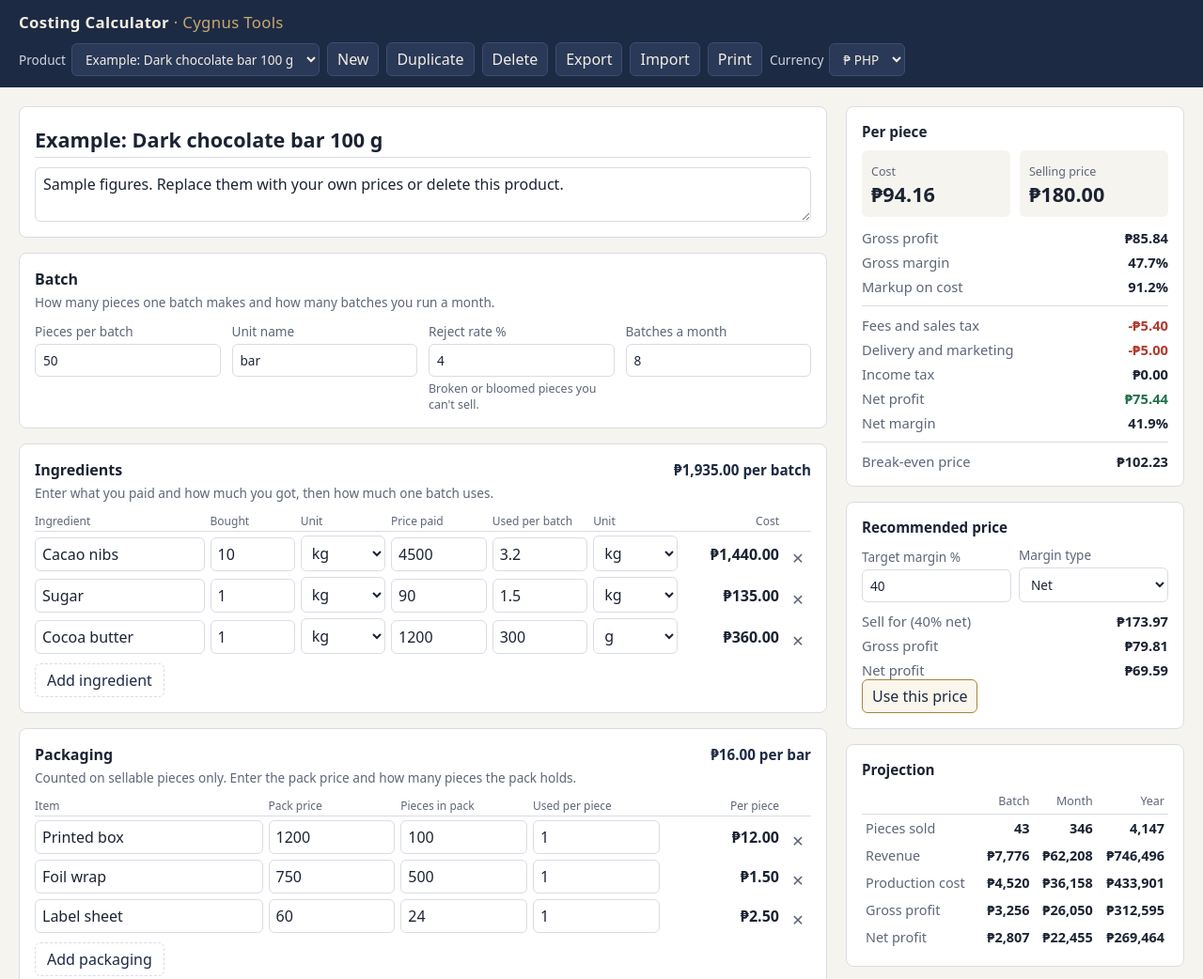
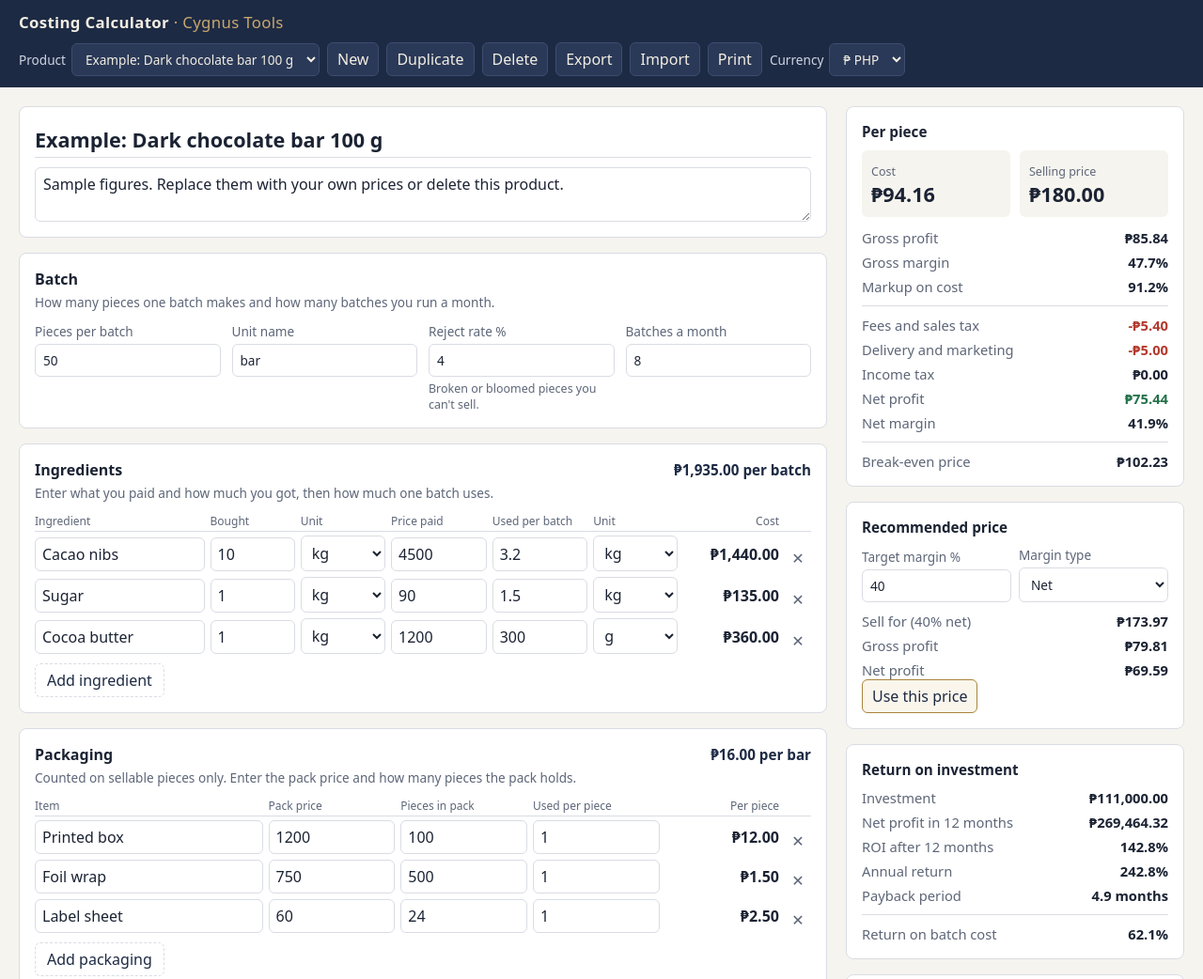
Before and after one commit to shinigami1235-creator/Costing-Calculator, a plain HTML site: page index.html in a window 1280 px wide. Shown: the top 1042 px of the page at 94% size. Drawn offline with Linux system fonts and the light colour scheme.

Commit message:
Add investment section with ROI and payback
ROI over a chosen number of months, annual return, payback period
and return on batch cost. Products saved before this version get
the new fields filled in on load.

Co-Authored-By: Claude Opus 5.5 <noreply@anthropic.com>
Claude-Session: https://claude.ai/code/session_01MQWzxTWm1s4rqVkeYi2u9H

```diff
--- a/index.html
+++ b/index.html
@@ -66,6 +66,8 @@ input:focus,select:focus,textarea:focus{outline:2px solid color-mix(in srgb,var(
 .g-labor{grid-template-columns:1.8fr .7fr .9fr 1fr .9fr 28px}
 .g-elec{grid-template-columns:1.8fr 1fr 1fr .9fr 28px}
 .g-over{grid-template-columns:1.8fr 1fr 1fr .9fr 28px}
+.g-inv{grid-template-columns:2.6fr 1fr 28px}
+.headrow.g-inv span{text-align:left!important}
 
 @media (min-width:721px){ .row label span{display:none} }
 @media (max-width:720px){
@@ -215,6 +217,17 @@ dialog button.danger{background:var(--bad);border-color:var(--bad);color:#fff}
       <button class="add" type="button" data-add="overhead">Add overhead</button>
     </section>
 
+    <section class="card" data-sec="investment">
+      <h2>Investment <span class="total" data-total="investment"></span></h2>
+      <p class="hint">One-time costs to start, such as machines, moulds, renovation and permits. These go into ROI and payback rather than the cost per piece.</p>
+      <div class="fields" style="margin-bottom:12px">
+        <label class="field">ROI period in months<input type="number" min="1" step="any" inputmode="decimal" data-k="roiMonths"></label>
+      </div>
+      <div class="headrow g-inv"><span>Item</span><span>Amount</span></div>
+      <div class="rows"></div>
+      <button class="add" type="button" data-add="investment">Add item</button>
+    </section>
+
     <section class="card">
       <h2>Selling</h2>
       <p class="hint">Gross profit is price minus cost. Net profit also takes out the fees and taxes below.</p>
@@ -268,6 +281,20 @@ dialog button.danger{background:var(--bad);border-color:var(--bad);color:#fff}
       </dl>
       <p class="msg" id="tMsg" hidden></p>
       <button class="useprice" id="tUse" type="button" hidden>Use this price</button>
+    </div>
+
+    <div class="res">
+      <h2>Return on investment</h2>
+      <p class="msg" id="iMsg" hidden></p>
+      <dl>
+        <dt>Investment</dt><dd id="iTotal"></dd>
+        <dt id="iNetLabel">Net profit</dt><dd id="iNet"></dd>
+        <dt id="iRoiLabel">ROI</dt><dd id="iRoi"></dd>
+        <dt>Annual return</dt><dd id="iAnnual"></dd>
+        <dt>Payback period</dt><dd id="iPayback"></dd>
+        <hr>
+        <dt>Return on batch cost</dt><dd id="iBatch"></dd>
+      </dl>
     </div>
 
     <div class="res">
@@ -390,6 +417,16 @@ const SECTIONS = {
       if (!n(r.amount)) return 0;
       return b ? n(r.amount) / b : {warn:"Set batches a month"};
     }
+  },
+  investment: {
+    grid: "g-inv",
+    noCost: true,
+    cols: [
+      {k:"name", label:"Item", type:"text"},
+      {k:"amount", label:"Amount"}
+    ],
+    blank: () => ({name:"", amount:""}),
+    cost(r){ return n(r.amount); }
   }
 };
 
@@ -402,12 +439,13 @@ function blankProduct(name){
     output: "", unitName: "piece", reject: "0", batchesMonth: "",
     kwhRate: "",
     price: "", feePct: "0", salesTaxPct: "0", otherPerPiece: "0", incomeTaxPct: "0", sellThrough: "100",
-    targetPct: "40", targetType: "net",
+    targetPct: "40", targetType: "net", roiMonths: "12",
     ingredients: [SECTIONS.ingredients.blank()],
     packaging: [SECTIONS.packaging.blank()],
     labor: [SECTIONS.labor.blank()],
     electricity: [SECTIONS.electricity.blank()],
-    overhead: [SECTIONS.overhead.blank()]
+    overhead: [SECTIONS.overhead.blank()],
+    investment: [SECTIONS.investment.blank()]
   };
 }
 
@@ -418,7 +456,7 @@ function exampleProduct(){
     output: "50", unitName: "bar", reject: "4", batchesMonth: "8",
     kwhRate: "12",
     price: "180", feePct: "0", salesTaxPct: "3", otherPerPiece: "5", incomeTaxPct: "0", sellThrough: "90",
-    targetPct: "40", targetType: "net",
+    targetPct: "40", targetType: "net", roiMonths: "12",
     ingredients: [
       {name:"Cacao nibs", buyQty:"10", buyUnit:"kg", price:"4500", useQty:"3.2", useUnit:"kg"},
       {name:"Sugar", buyQty:"1", buyUnit:"kg", price:"90", useQty:"1.5", useUnit:"kg"},
@@ -442,6 +480,11 @@ function exampleProduct(){
       {name:"Rent share", amount:"8000", per:"month"},
       {name:"Water", amount:"600", per:"month"},
       {name:"LPG", amount:"40", per:"batch"}
+    ],
+    investment: [
+      {name:"Melanger", amount:"45000"},
+      {name:"Tempering machine", amount:"60000"},
+      {name:"Polycarbonate moulds", amount:"6000"}
     ]
   };
 }
@@ -454,6 +497,10 @@ function load(){
     store = {currency:"PHP", current: ex.id, products:[ex]};
   }
   if (!store.products.some(p => p.id === store.current)) store.current = store.products[0].id;
+  const base = blankProduct();
+  for (const p of store.products){
+    for (const k of Object.keys(base)) if (p[k] === undefined) p[k] = Array.isArray(base[k]) ? [] : base[k];
+  }
 }
 let saveTimer;
 function save(){
@@ -539,6 +586,18 @@ function calc(p){
     return {sold, revenue, cost: batchCost, gross, net};
   };
   const pb = projBatch();
+  const investment = sum("investment");
+  const monthNet = batches ? pb.net * batches : NaN;
+  const roiMonths = n(p.roiMonths) || 12;
+  const periodNet = monthNet * roiMonths;
+  const roi = {
+    investment, roiMonths, periodNet,
+    roi: investment > 0 ? (periodNet - investment) / investment : NaN,
+    annual: investment > 0 ? monthNet * 12 / investment : NaN,
+    paybackMonths: investment > 0 && monthNet > 0 ? investment / monthNet : NaN,
+    batchReturn: batchCost > 0 ? pb.net / batchCost : NaN,
+    monthNet
+  };
   const scale = (o, k) => Object.fromEntries(Object.entries(o).map(([key, v]) => [key, v * k]));
 
   return {
@@ -550,6 +609,7 @@ function calc(p){
     markup: unit > 0 ? pp.gross / unit : NaN,
     breakEven,
     target, targetErr, tp,
+    roi,
     proj: {batch: pb, month: batches ? scale(pb, batches) : null, year: batches ? scale(pb, batches * 12) : null}
   };
 }
@@ -600,7 +660,7 @@ function renderRows(sec){
     del.type = "button"; del.className = "del"; del.textContent = "✕";
     del.dataset.delsec = sec; del.dataset.i = i;
     del.setAttribute("aria-label", "Remove row");
-    row.append(cost, del);
+    if (def.noCost) row.append(del); else row.append(cost, del);
     return row;
   }));
 }
@@ -639,7 +699,8 @@ function update(){
     packaging: money(r.packPerPiece) + " per " + unitName,
     labor: money(r.labor) + " per batch",
     electricity: money(r.electricity) + " per batch",
-    overhead: money(r.overhead) + " per batch"
+    overhead: money(r.overhead) + " per batch",
+    investment: money(r.roi.investment)
   };
   for (const [k, v] of Object.entries(totals)) document.querySelector(`[data-total="${k}"]`).textContent = v;
 
@@ -676,6 +737,28 @@ function update(){
   }
   const pm = $("#pMsg");
   pm.hidden = !!r.proj.month; pm.textContent = "Enter batches a month for the monthly and yearly figures.";
+
+  // ROI
+  const q = r.roi;
+  setNum("iTotal", q.investment);
+  $("#iNetLabel").textContent = `Net profit in ${n(q.roiMonths)} months`;
+  setNum("iNet", q.periodNet);
+  $("#iRoiLabel").textContent = `ROI after ${n(q.roiMonths)} months`;
+  setNum("iRoi", q.roi, "pct");
+  setNum("iAnnual", q.annual, "pct");
+  const pay = $("#iPayback");
+  if (Number.isFinite(q.paybackMonths)){
+    pay.textContent = q.paybackMonths < 24 ? q.paybackMonths.toFixed(1) + " months" : (q.paybackMonths / 12).toFixed(1) + " years";
+  } else {
+    pay.textContent = q.investment > 0 && q.monthNet <= 0 ? "Not at this price" : "–";
+  }
+  pay.classList.toggle("neg", q.investment > 0 && q.monthNet <= 0);
+  setNum("iBatch", q.batchReturn, "pct");
+  const im = $("#iMsg");
+  const iProblems = [];
+  if (!(q.investment > 0)) iProblems.push("Add your one-time costs under Investment.");
+  if (!n(p.batchesMonth)) iProblems.push("Enter batches a month.");
+  im.hidden = !iProblems.length; im.textContent = iProblems.join(" ");
 
   // breakdown
   const parts = [
```
Also changed, not shown: 1 other file.
